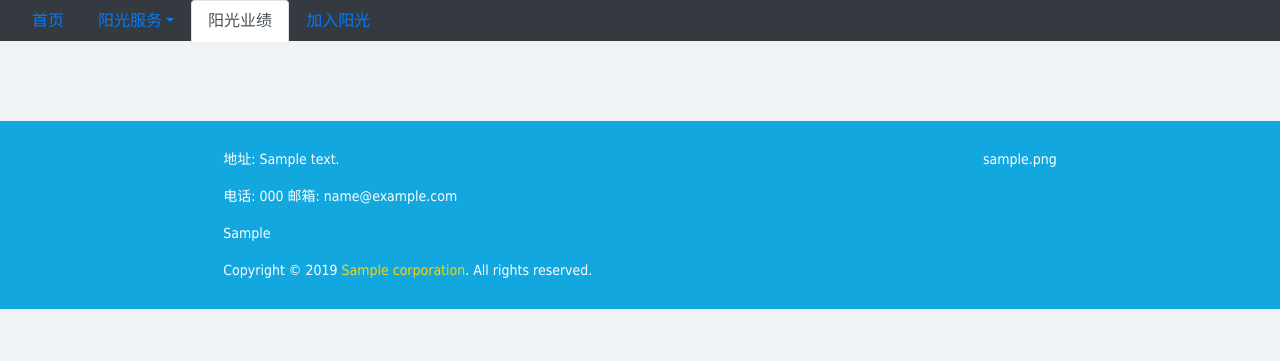
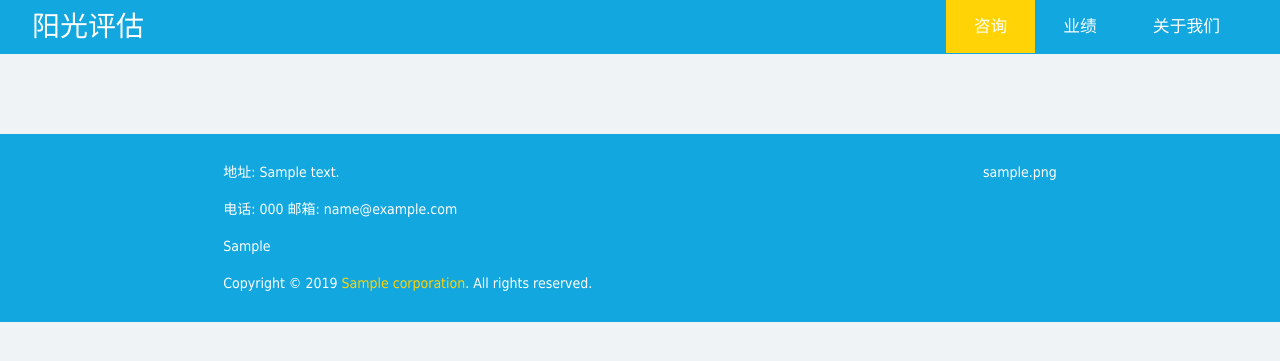
Before and after one commit to warmlab/sunnycms, a Flask app: page /news in a window 1280 px wide. Shown: the top 361 px of the page. Run offline with Flask 2, Linux system fonts and the light colour scheme; tables that the repository leaves empty hold one stand-in row (values such as "Sample post"); some libraries are stand-ins or nearby versions.

Commit message:
improve navigator menu

```diff
--- a/app/home/views.py
+++ b/app/home/views.py
@@ -8,7 +8,7 @@ from ..models import Corporation, Post, Job
 def posts(post_type):
     corporation = Corporation.query.first_or_404() # TODO the first corporation record
     posts = Post.query.filter_by(type=post_type).order_by(Post.modify_time.desc()).all() # 按日期倒序
-    return render_template('home/posts.html', corporation=corporation, posts=posts)
+    return render_template('home/posts.html', corporation=corporation, posts=posts, index=post_type)
 
 @home.route('/', methods=['GET'])
 def index():
--- a/app/static/css/base.css
+++ b/app/static/css/base.css
@@ -10,13 +10,12 @@ body {
   align-items: center;
   width: 100%;
   min-width: 100%;
-	padding: 1em 2em;
+  padding: 0 2em;
   border-bottom: 1px solid transparent;
   background-color: #12A7DF;
 }
 
 .nav-area .band {
-	flex: 1;
   color: #fff;
   font-size: 28px;
   font-weight: 300;
@@ -26,16 +25,18 @@ body {
 
 .nav-area .nav-list {
   display: flex;
+  flex-grow: 1;
   flex-wrap: nowrap;
-	justify-content: center;
+  justify-content: flex-end;
   align-items: center;
   font-size: 0.875rem;
   font-weight: 400;
   list-style-type: none;
-	margin-top: 1rem;
+  margin-block-start: 0;
+  margin-block-end: 0;
 }
 
-@media (max-width: 768px){
+@media (max-width: 768px) {
   .nav-area .nav-list {
     display: none;
   }
@@ -43,11 +44,16 @@ body {
 
 .nav-area .nav-list .nav-item {
   display: list-item;
-	margin-right: 2.5em;
+  padding: 1em 2em;
 }
 
 .nav-area .nav-list .nav-item a {
   color: #fff;
+  font-size: 1.2em;
+}
+
+.nav-area .nav-list .nav-item.active {
+  background-color: #ffd305;
 }
 
 .banner {
@@ -72,7 +78,7 @@ body {
   margin-top: 40px;
   margin-bottom: 20px;
   font-family: Raleway, sans-serif;
-	text-shadow: 1px 0px 0px rgba(0,0,0,.05);
+  text-shadow: 1px 0px 0px rgba(0, 0, 0, .05);
 }
 
 .banner .banner-item p {
--- a/app/templates/home/posts.html
+++ b/app/templates/home/posts.html
@@ -16,8 +16,8 @@
 {%- endblock %}
 {%- block inline_script %}
 <script>
-    $(document).ready(function() {
-        activeMenuItem(2)
+  $(document).ready(function () {
+    activeMenuItem({{index}})
   })
 </script>
 {%- endblock %}
--- a/app/templates/include/menu.html
+++ b/app/templates/include/menu.html
@@ -1,33 +1,21 @@
-<header class="header collapse d-lg-flex p-0 bg-dark" id="headerMenuCollapse">
-    <nav class="col-lg order-lg-first">
-        <ul class="nav nav-tabs border-0 flex-column flex-lg-row" id="menu">
-            <li class="nav-item">
-                <a href="/" class="nav-link" index="0"><i class="fe fe-home"></i> 首页</a>
-            </li>
-            <li class="nav-item dropdown">
-                <a href="#" class="nav-link dropdown-toggle" data-toggle="dropdown" role="button" aria-haspopup="true"
-                    aria-expanded="false" index="1"><i class="fe fe-box"></i>
-                    阳光服务</a>
-                <div class="dropdown-menu dropdown-menu-arrow">
-                    {%- for app in corporation.apps %}
-                    <a href="/appraisal?type={{app.id}}" class="dropdown-item">{{app.name}}</a>
-                    {%- endfor %}
-                </div>
-            </li>
-            <li class="nav-item">
-                <a href="/achievements" class="nav-link" index="2"><i class="fe fe-star"></i>
-                    阳光业绩</a>
-            </li>
-            <li class="nav-item">
-                <a href="/joinin" class="nav-link" index="3"><i class="fe fe-user"></i>
-                    加入阳光</a>
-            </li>
-        </ul>
-    </nav>
+<header class="nav-area">
+  <a class="band" href="/">阳光评估</a>
+  <!-- Navigation items that will be collapes and toggle in small viewports -->
+  <ul class="nav-list" id="menu">
+    <li class="nav-item" index="1">
+      <a href="/news">咨询</a>
+    </li>
+    <li class="nav-item" index="2">
+      <a href="/achievements">业绩</a>
+    </li>
+    <li class="nav-item" index="3">
+      <a href="/aboutme">关于我们</a>
+    </li>
+  </ul>
 </header>
 <script>
-    var activeMenuItem = function(index) {
-        $('#menu li').children('a').removeClass('active')
-        $('#menu li a[index='+index+']').addClass('active')
-    }
+  var activeMenuItem = function (index) {
+    $('#menu li.nav-item').removeClass('active')
+    $('#menu li.nav-item[index=' + index + ']').addClass('active')
+  }
 </script>
```
Also changed, not shown: app/templates/home/aboutme.html (+7 -0 lines), app/templates/home/index.html (+5 -3 lines). Lines whose indentation alone changed are shown as unchanged.
